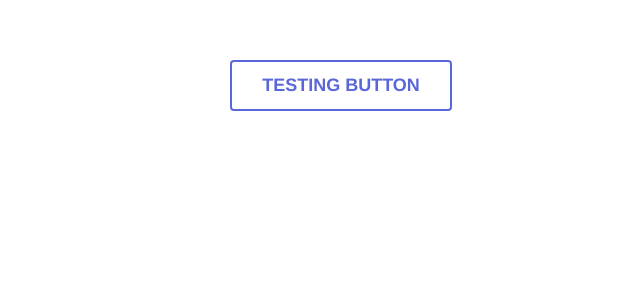
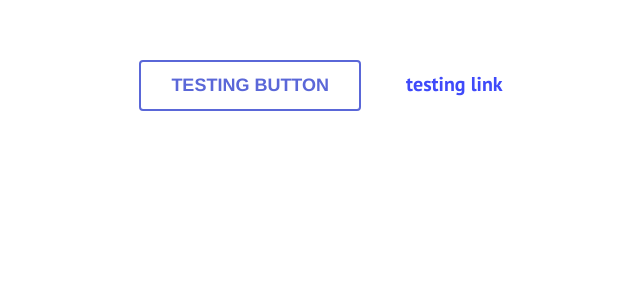
Before and after one commit to ConclaveTeam/ConclaveFront, a Vue app: page / in a window 1280 px wide. Shown: the top 300 px of the page, without its empty margins (299-939 px from the left). Built offline with nearby package versions, Linux system fonts and the light colour scheme.

Commit message:
Added an empty link

```diff
--- a/src/App.vue
+++ b/src/App.vue
@@ -1,16 +1,19 @@
 <template>
   <div id="app">
     <cbutton> testing button </cbutton>
+    <clink> testing link </clink>
   </div>
 </template>
 
 <script lang="ts">
 import { Component, Vue } from 'vue-property-decorator';
 import cbutton from './components/atoms/Button.vue';
+import clink from './components/atoms/Link.vue';
 
 @Component({
   components: {
-    cbutton
+    cbutton,
+    clink
   },
 })
 export default class App extends Vue {}
--- a/src/components/HelloWorld.vue
+++ b/src/components/HelloWorld.vue
@@ -17,7 +17,7 @@ import { Button } from '@/components/atoms'
 
 @Component({
   components: {
-    Button
+    Button,
   }
 })
 export default class HelloWorld extends Vue {
--- a/src/components/atoms/Button.vue
+++ b/src/components/atoms/Button.vue
@@ -7,7 +7,6 @@
         text-indigo-600
         border-indigo-600
         hover:bg-indigo-100"
-        v-bind:class="{ 'ca-button--wide': wide}"
         v-on="$listeners"
         v-bind="$attrs">
         <slot />
--- /dev/null
+++ b/src/components/atoms/Link.vue
@@ -0,0 +1,34 @@
+<template>
+    <a
+        class="
+        ca-link
+        rounded font-bold"
+        href="/path/to/somewhere"
+        v-bind="$attrs">
+        <slot />
+    </a>
+</template>
+
+<style lang="scss" scoped>
+  .ca-link{
+    padding: 40px;
+    font-size: 20px;
+    color: #3F4AFA;
+  }
+  .ca-link:hover{
+    text-decoration: underline;
+    cursor: pointer;
+  }
+</style>
+
+<script>
+export default {
+  name: "ca-link",
+  props: {
+    wide: {
+      default: false,
+      type: Boolean
+    }
+  }
+}
+</script>
--- a/src/components/atoms/index.ts
+++ b/src/components/atoms/index.ts
@@ -1 +1,2 @@
 export { default as Button } from './Button.vue'
+export { default as Link } from './Link.vue'
--- a/src/router/index.ts
+++ b/src/router/index.ts
@@ -17,7 +17,7 @@ const routes = [
     // this generates a separate chunk (about.[hash].js) for this route
     // which is lazy-loaded when the route is visited.
     component: () => import(/* webpackChunkName: "about" */ '../views/About.vue')
-  }
+  },
 ]
 
 const router = new VueRouter({
```
